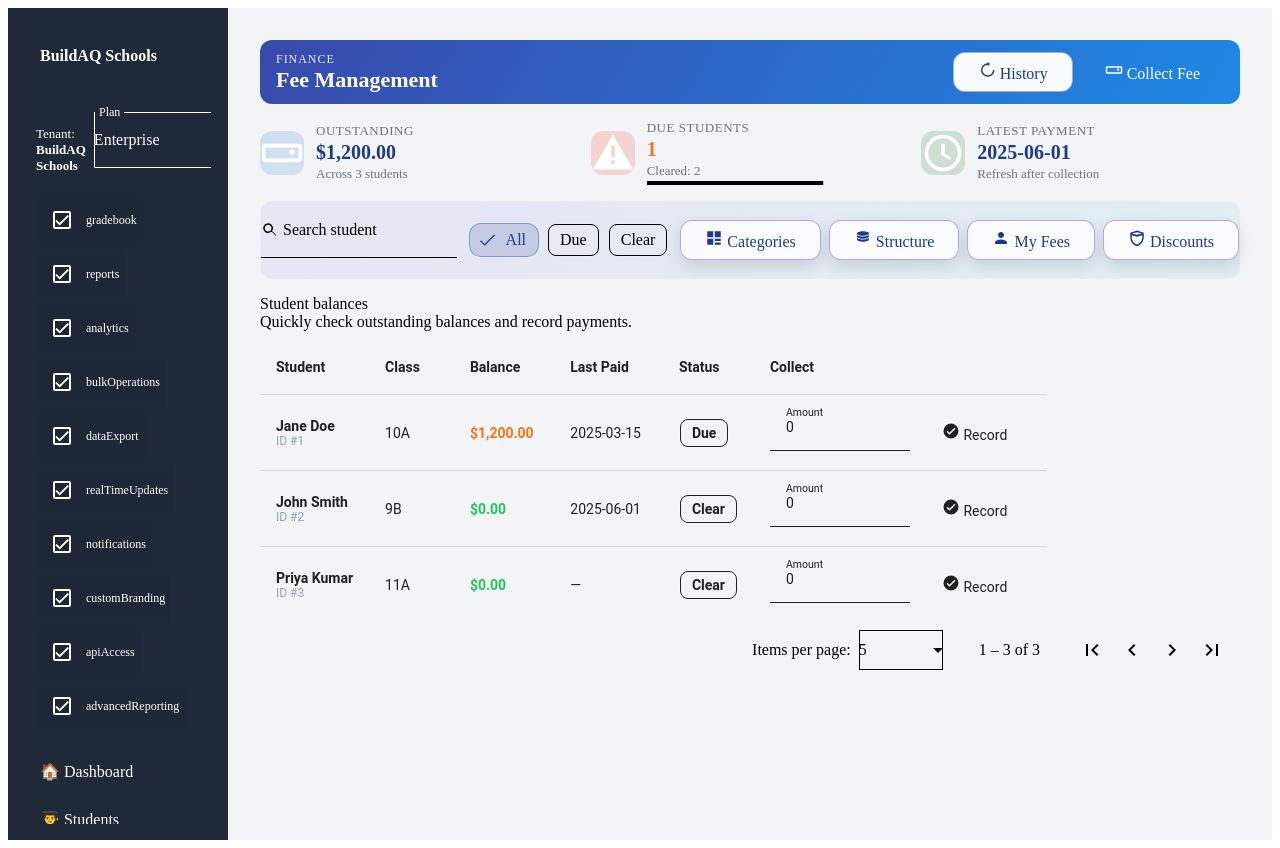
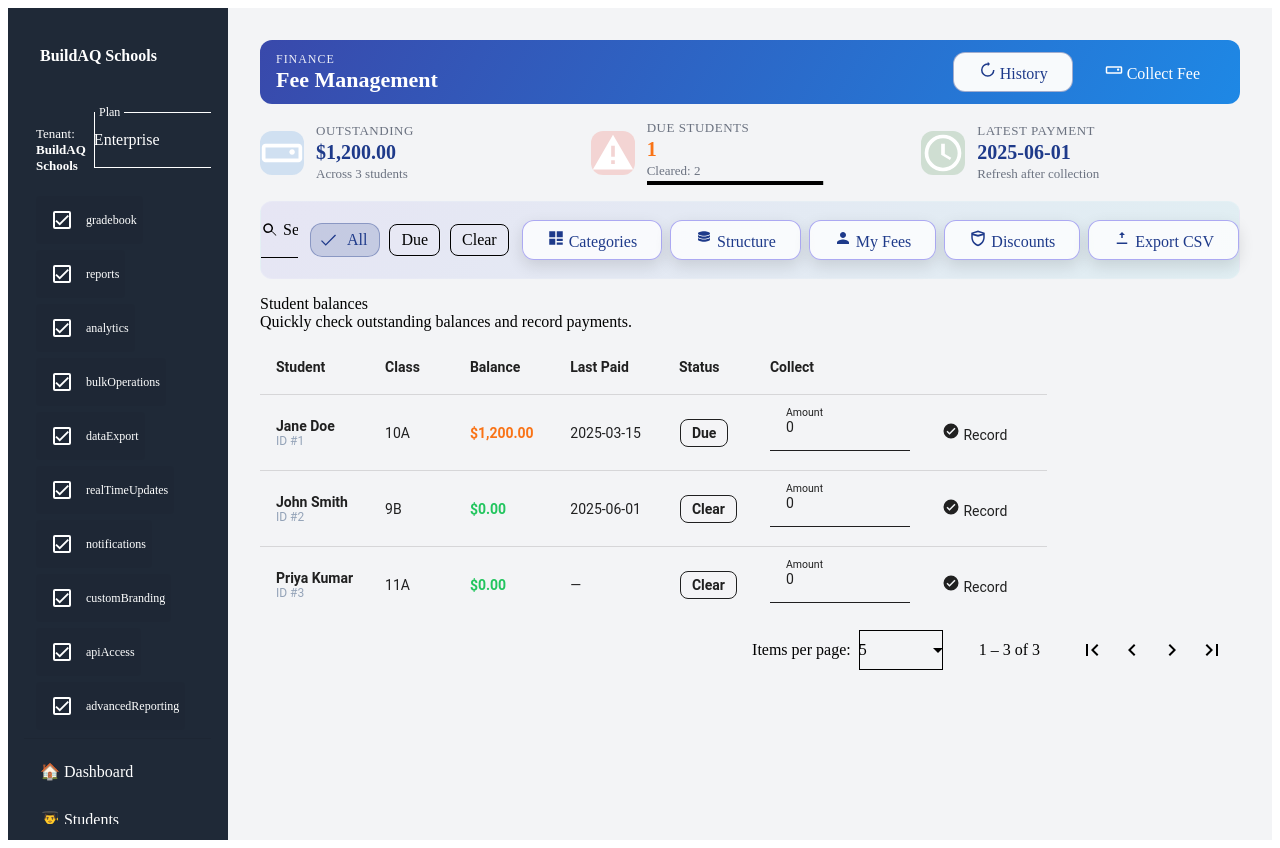
Before and after one commit to santhoshkumarvaranasi/buildaq-schools, an Angular app: page /fees in a window 1280 px wide. Built offline with nearby package versions, Linux system fonts and the light colour scheme.

Commit message:
feature: CSV export for Fees

```diff
--- a/src/app/features/fees/fees.ts
+++ b/src/app/features/fees/fees.ts
@@ -114,6 +114,10 @@ type FeeRow = {
             <button mat-stroked-button color="accent" class="ghost-button" [routerLink]="['/schools/fees/discounts']">
               <svg class="icon" viewBox="0 0 24 24"><path d="M12 2 3 5v6c0 5.55 3.84 10.74 9 12 5.16-1.26 9-6.45 9-12V5l-9-3zm0 2.18L18.59 6 12 7.82 5.41 6 12 4.18zM5 8.47l7 1.91 7-1.91v2.53c0 4.24-2.7 8.28-7 9.66-4.3-1.38-7-5.42-7-9.66V8.47z" fill="currentColor"/></svg>
               Discounts
+            </button>
+            <button mat-stroked-button color="accent" class="ghost-button" (click)="exportCsv()">
+              <svg class="icon" viewBox="0 0 24 24"><path d="M5 20h14v-2H5v2zm7-16-4 4h3v4h2v-4h3l-4-4z" fill="currentColor"/></svg>
+              Export CSV
             </button>
           </div>
         </div>
@@ -298,4 +302,23 @@ export class FeesComponent implements AfterViewInit {
     const total = this.viewRows.length;
     this.collectionProgress = total ? Math.round((this.summary.clearedCount / total) * 100) : 0;
   }
+
+  exportCsv() {
+    const headers = ['Student','Class','Balance','LastPaid','Status'];
+    const lines = this.dataSource.data.map(r => [
+      `"${(r.studentName || '').replace(/"/g, '""')}"`,
+      r.class || '',
+      r.balance,
+      r.lastPaid || '',
+      r.status
+    ].join(','));
+    const csv = [headers.join(','), ...lines].join('\n');
+    const blob = new Blob([csv], { type: 'text/csv;charset=utf-8;' });
+    const url = URL.createObjectURL(blob);
+    const a = document.createElement('a');
+    a.href = url;
+    a.download = 'fees.csv';
+    a.click();
+    URL.revokeObjectURL(url);
+  }
 }
```
